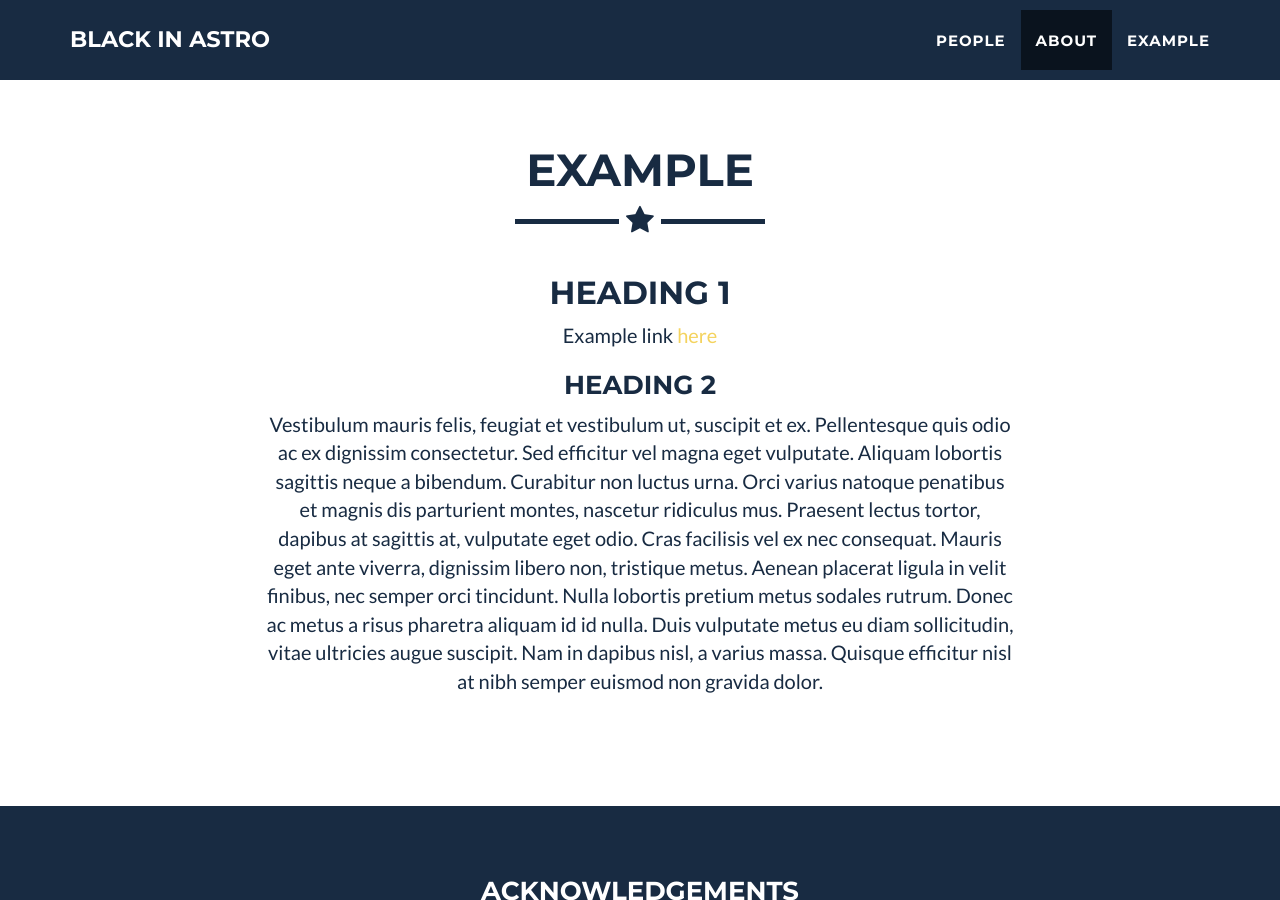
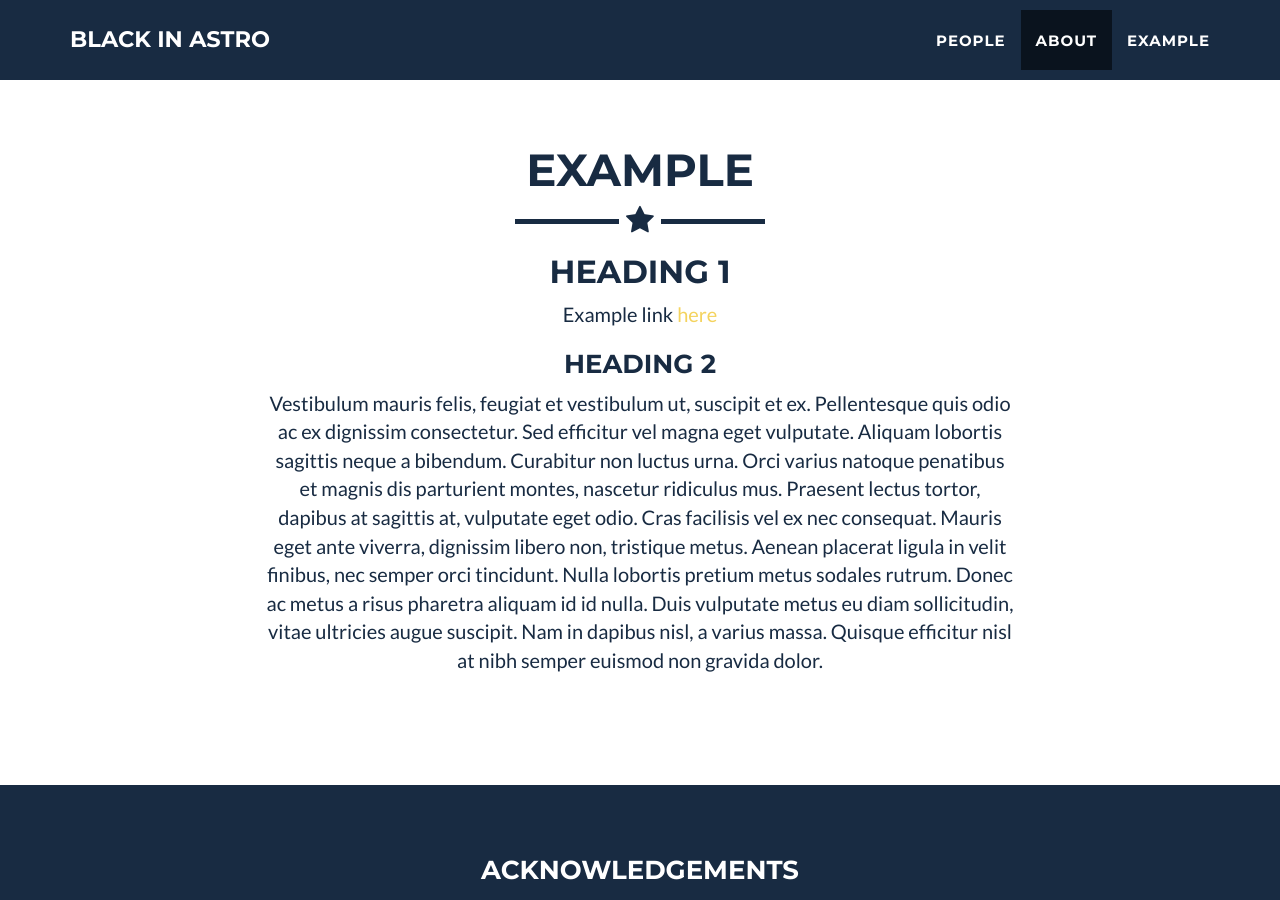
Before and after one commit to bhamssep-ed/posters, a Jekyll site: the page built from index.html, in a window 1280 px wide and 900 px high, scrolled down 2102 px. Built offline with Jekyll 4.4.1, drawn with Linux system fonts in a browser that asks for light colours.

Commit message:
Remove redundent code

```diff
--- a/_includes/modals.html
+++ b/_includes/modals.html
@@ -1,4 +1,4 @@
- <!-- Portfolio Modals -->
+ <!-- People Modals -->
  {% for post in site.people %}
     <div class="portfolio-modal modal fade" id="portfolioModal-{{ post.modal-id }}" tabindex="-1" role="dialog" aria-hidden="true">
         <div class="modal-content">
@@ -15,26 +15,6 @@
                             {% if post.description %}
                                 <p>{{ post.description }}</p>
                             {% endif %}
-                            <ul class="list-inline item-details">
-                                {% if post.client %}
-                                    <li>Client:
-                                        <strong><a href="http://startbootstrap.com">{{ post.client }}</a>
-                                        </strong>
-                                    </li>
-                                {% endif %}
-                                {% if post.project-date %}
-                                    <li>Date:
-                                        <strong><a href="http://startbootstrap.com">{{ post.project-date }}</a>
-                                        </strong>
-                                    </li>
-                                {% endif %}
-                                {% if post.category %}
-                                    <li>Service:
-                                        <strong><a href="http://startbootstrap.com">{{ post.category }}</a>
-                                        </strong>
-                                    </li>
-                                {% endif %}
-                            </ul>
                             {{ post.content | markdownify }}
                             <a href="pdf/{{post.pdf}}" type="button" class="btn btn-default" target="_blank" rel="noopener noreferrer"><i class="fa fa-file-pdf-o"></i> Poster</a>
                             <!-- Social media and websites go here -->
--- a/_includes/sections.html
+++ b/_includes/sections.html
@@ -4,13 +4,9 @@
     <section class="{{ thecycle }}" id="{{ id }}">
         <div class="container">
             <div class="row">
-                <div class="col-lg-12 text-center">
+                <div class="col-lg-8 col-lg-offset-2 text-center">
                     <h1>{{ section.title }}</h1>
                     <hr class="star-{{ thecycle }}">
-                </div>
-            </div>
-            <div class="row">
-                <div class="col-lg-8 col-lg-offset-2 text-center">
                     {{ section.content | markdownify }}
                 </div>
             </div>
```
